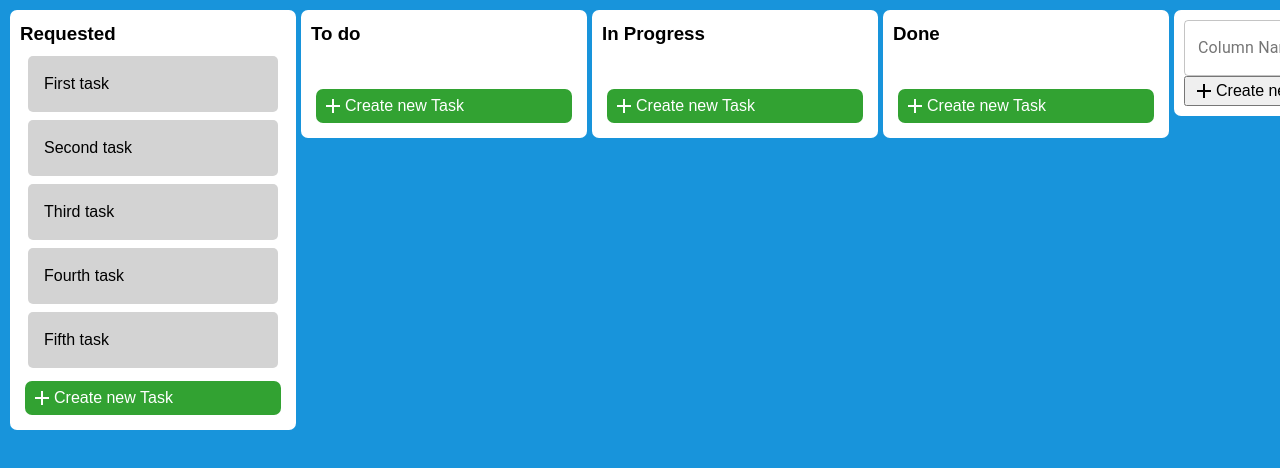
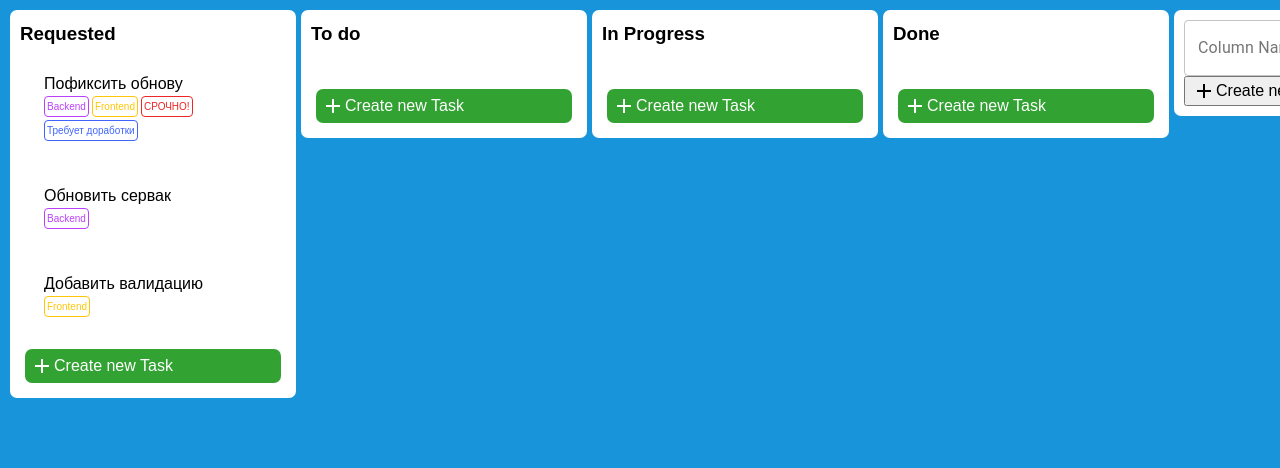
Before and after one commit to SOUTHYYY/kanban-desk-example, a React (Create React App) app: page / in a window 1280 px wide. Shown: the top 468 px of the page. Built offline with nearby package versions, Linux system fonts and the light colour scheme.

Commit message:
Add Markers for Tasks

```diff
--- a/src/App.tsx
+++ b/src/App.tsx
@@ -8,11 +8,18 @@ import { ColumnType, TaskType } from './screens/Workspace/types';
 import Workspace from './screens/Workspace';
 
 const itemsFromBackend: TaskType[] = [
-  { id: '1', content: 'First task' },
-  { id: '12', content: 'Second task' },
-  { id: '123', content: 'Third task' },
-  { id: '1234', content: 'Fourth task' },
-  { id: '12345', content: 'Fifth task' },
+  {
+    id: '1',
+    content: 'Пофиксить обнову',
+    markers: [
+      { title: 'Backend', color: '#BD3FFC' },
+      { title: 'Frontend', color: '#FFC607' },
+      { title: 'СРОЧНО!', color: '#EE2626' },
+      { title: 'Требует доработки', color: '#3F65FC' },
+    ],
+  },
+  { id: '12', content: 'Обновить сервак', markers: [{ title: 'Backend', color: '#BD3FFC' }] },
+  { id: '123', content: 'Добавить валидацию', markers: [{ title: 'Frontend', color: '#FFC607' }] },
 ];
 
 const columnsFromBackend: ColumnType[] = [
--- a/src/screens/Workspace/components/Task/index.tsx
+++ b/src/screens/Workspace/components/Task/index.tsx
@@ -2,7 +2,7 @@ import React from 'react';
 import { Draggable } from 'react-beautiful-dnd';
 
 // Styles
-import { TaskItem } from './styles';
+import { Marker, TaskItem, MarkerContainer } from './styles';
 
 // Types
 import { TaskType } from '../../types';
@@ -25,6 +25,13 @@ export const Task: React.FC<IProps> = ({ item, index }) => {
               ...provided.draggableProps.style,
             }}>
             {item.content}
+            {item.markers.length ? (
+              <MarkerContainer>
+                {item.markers.map((el) => (
+                  <Marker color={el.color}>{el.title}</Marker>
+                ))}
+              </MarkerContainer>
+            ) : null}
           </TaskItem>
         );
       }}
--- a/src/screens/Workspace/components/Task/styles.ts
+++ b/src/screens/Workspace/components/Task/styles.ts
@@ -1,4 +1,8 @@
 import styled from 'styled-components';
+
+export type MarkerType = {
+  color: string;
+};
 
 export const TaskItem = styled.div`
   user-select: none;
@@ -6,7 +10,22 @@ export const TaskItem = styled.div`
   margin: 0 0 8px 0;
   min-height: 50px;
   border-radius: 5px;
-  background-color: lightgrey;
+  background-color: #fff;
+`;
+
+export const MarkerContainer = styled.div`
+  display: flex;
+  flex-wrap: wrap;
+`;
+
+export const Marker = styled.span<MarkerType>`
+  padding: 2px;
+  margin-right: 3px;
+  margin-bottom: 3px;
+  font-size: 10px;
+  border-radius: 4px;
+  color: ${(props: MarkerType) => props.color};
+  border: 1.5px solid ${(props: MarkerType) => props.color};
 `;
 
 export const CreateTaskText = styled.div`
--- a/src/screens/Workspace/types.ts
+++ b/src/screens/Workspace/types.ts
@@ -1,6 +1,12 @@
+export type MarkerType = {
+  title: string;
+  color: string;
+};
+
 export type TaskType = {
   id: string;
   content: string;
+  markers: MarkerType[];
 };
 
 export type ColumnType = {
```
